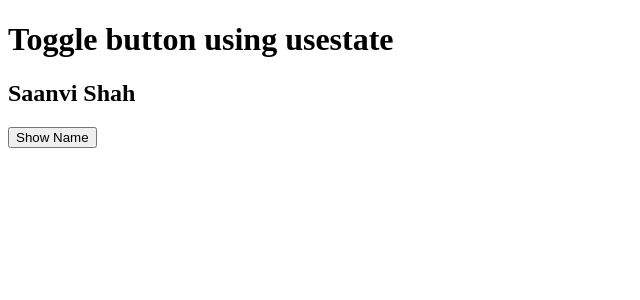
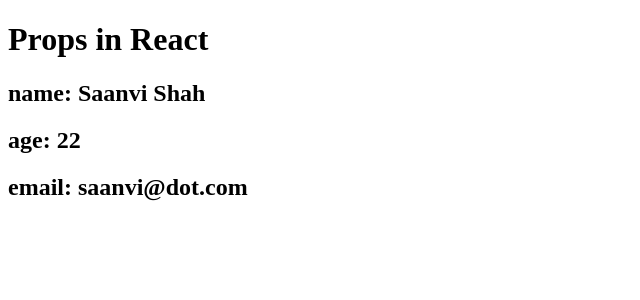
Before and after one commit to SaanviShah13/Learn-React, a React (Vite) app: page / in a window 1280 px wide. Shown: the top 300 px of the page, without its empty margins (0-640 px from the left). Built offline with nearby package versions, Linux system fonts and the light colour scheme.

Commit message:
passing static variables

```diff
--- a/src/App.jsx
+++ b/src/App.jsx
@@ -1,21 +1,15 @@
-import { useState } from "react"
+import { useState } from "react";
+import User from "./User";
 
-
-
-function App(){
-
-  const [display,setDisplay]=useState(true)
-
-  return(
-    <>
-      <h1>Toggle button using usestate</h1>
-      {
-        display? <h2>Saanvi Shah</h2>:null
-      }
-      <button onClick={()=>setDisplay(!display)} >Show Name</button>
-    </>
-  )
-
+function App() {
+  return (
+    <div>
+      <>
+        <h1>Props in React</h1>
+        <User name="Saanvi Shah" age={22} email="saanvi@dot.com" />
+      </>
+    </div>
+  );
 }
 
-export default App
+export default App;
--- /dev/null
+++ b/src/User.jsx
@@ -0,0 +1,12 @@
+function User({name, email, age}){
+
+    return (
+        <div>
+            <h2>name: {name}</h2>
+            <h2>age: {age}</h2>
+            <h2>email: {email}</h2>
+        </div>
+    )
+}
+
+export default User
```
Also changed, not shown: src/UserComponent.jsx (deleted, +0 -9 lines).
